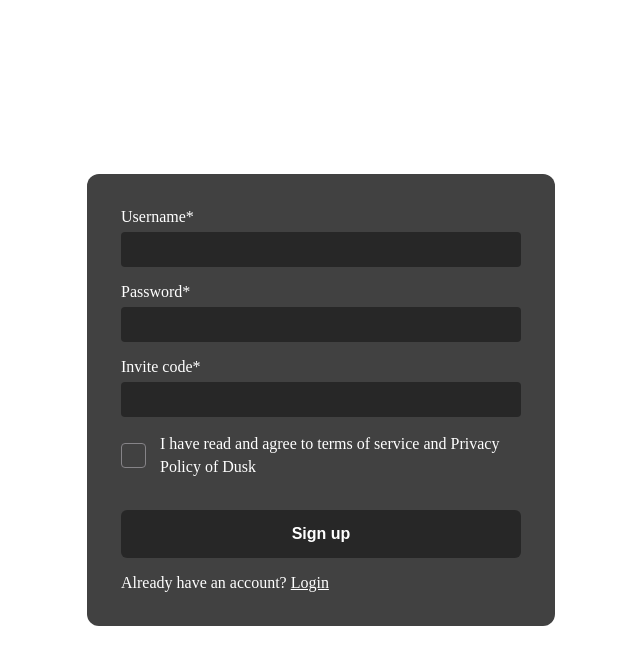
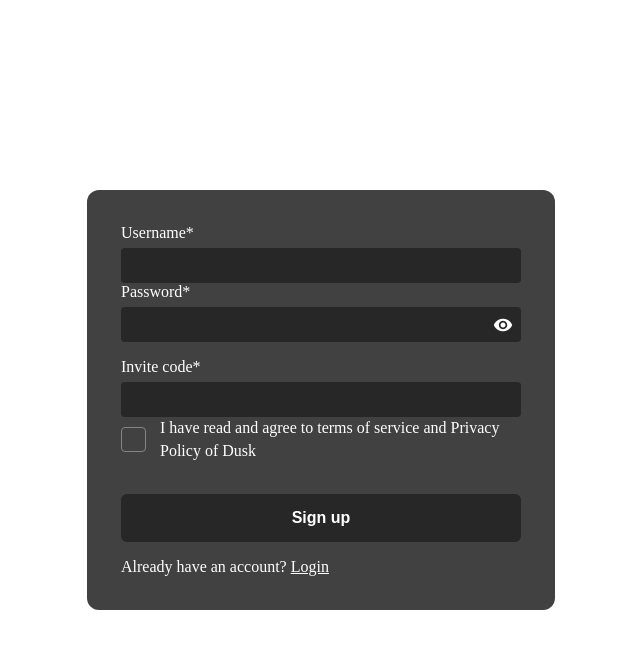
Before and after one commit to alesuper2317/dusk-client, a Flask app: page /signup in a window 1280 px wide. Shown: the top 665 px of the page, without its empty margins (319-959 px from the left). Run offline with Flask 3, Linux system fonts and the light colour scheme.

Commit message:
Password wrapper

```diff
--- a/static/styles/main.css
+++ b/static/styles/main.css
@@ -1,7 +1,9 @@
-html, body {
+html,
+body {
     margin: 0;
     height: 100%;
     overflow: hidden;
+    background-color: var(--theme-body);
 }
 
 div.form form label,
@@ -9,20 +11,52 @@ div.form form input {
     display: block;
 }
 
+/*Login and signup input*/
 div.form form input {
     color: #fff;
     box-sizing: border-box;
-    width: 400px;
     height: 35px;
-    margin-bottom: 16px;
     background-color: var(--theme-background-2);
     border: 0px;
     border-radius: 4px;
+    width: 100%;
+    padding-right: 40px;
 }
+
+/*Password wrapper -->*/
+div.form form .password-wrapper {
+    position: relative;
+    width: 400px;
+    margin-bottom: 16px;
+}
+
+div.form form .password-wrapper button {
+    position: absolute;
+    top: 0;
+    right: 8px;
+    height: 35px;
+    display: flex;
+    align-items: center;
+    background: none;
+    border: none;
+    cursor: pointer;
+    font-size: 16px;
+    padding: 0;
+}
+
+div.form form .password-wrapper button .material-icons {
+    font-size: 20px;
+    color: var(--theme-foreground);
+    vertical-align: middle;
+}
+/*<--*/
+
+/*Login and signup input label*/
 div.form form label {
     margin-bottom: 6px;
 }
 
+/*Login and signup <div>*/
 div.form {
     margin: 0;
     min-height: 100vh;
@@ -30,6 +64,7 @@ div.form {
     place-items: center;
 }
 
+/*Login and signup gray box*/
 div.form form {
     border-radius: 12px;
     padding: 34px;
@@ -37,9 +72,10 @@ div.form form {
     color: var(--theme-foreground)
 }
 
+/*Login and signup button -->*/
 div.form form .submit {
     background: var(--theme-background-2);
-    color: #fff;
+    color: var(--theme-foreground);
     border: none;
     border-radius: 6px;
     font-size: 16px;
@@ -62,12 +98,16 @@ div.form form .submit:active {
 div.form form .submit:focus-visible {
     outline-offset: 2px;
 }
+/*<--*/
 
+/*Terms of service label + checkbox -->*/
 div.form form .terms {
     display: flex;
     align-items: flex-start;
     width: 400px;
     margin-bottom: 16px;
+    align-items: center;
+    gap: 14px;
 }
 
 div.form form input[type="checkbox"] {
@@ -116,14 +156,6 @@ div.form form .terms label {
     cursor: pointer;
 }
 
-div.form form .terms {
-    display: flex;
-    align-items: center;
-    gap: 14px;
-    width: 400px;
-    margin-bottom: 16px;
-}
-
 div.form form .terms label {
     margin: 0;
     padding: 0;
@@ -131,7 +163,9 @@ div.form form .terms label {
     line-height: 1.4;
     cursor: pointer;
 }
+/*<--*/
 
+/*Login and signup questions -->*/
 div.form form p a {
     color: var(--theme-foreground);
 }
@@ -143,7 +177,9 @@ div.form form p a:hover {
 div.form form p {
     margin-bottom: 0px;
 }
+/*<--*/
 
+/*error message*/
 div.form form .error-message {
     color: var(--theme-error-message);
     display: none;
--- a/templates/base.html
+++ b/templates/base.html
@@ -8,6 +8,7 @@
         <meta name="viewport" content="width=device-width, initial-scale=1">
         <link rel="stylesheet" href="/static/styles/themes/dark.css">
         <link rel="stylesheet" href="/static/styles/main.css">
+        <link href="https://fonts.googleapis.com/icon?family=Material+Icons" rel="stylesheet">
         <script src="/static/scripts/api.js"></script>
     </head>
     <body>
--- a/templates/forms/signup.html
+++ b/templates/forms/signup.html
@@ -4,7 +4,12 @@
 <label for="username">Username*</label>
 <input type="text" id="username" name="username">
 <label for="password">Password*</label>
-<input type="text" id="password" name="password">
+<div class="password-wrapper">
+    <input type="password" id="password" name="password">
+    <button type="button" id="toggle-password">
+        <span class="material-icons" id="eye-icon">visibility</span>
+    </button>
+</div>
 <label for="invite">Invite code*</label>
 <input type="text" id="invite" name="invite">
 <div class="terms">
```
